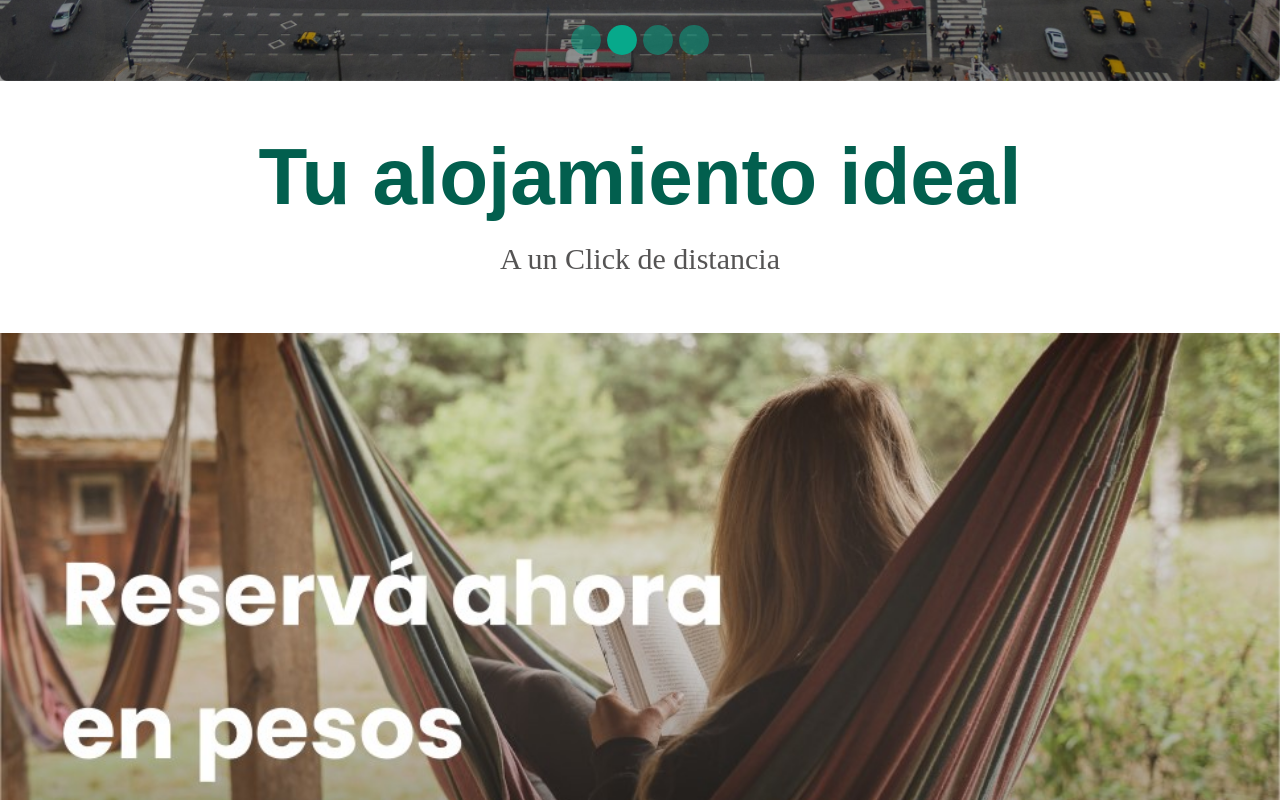
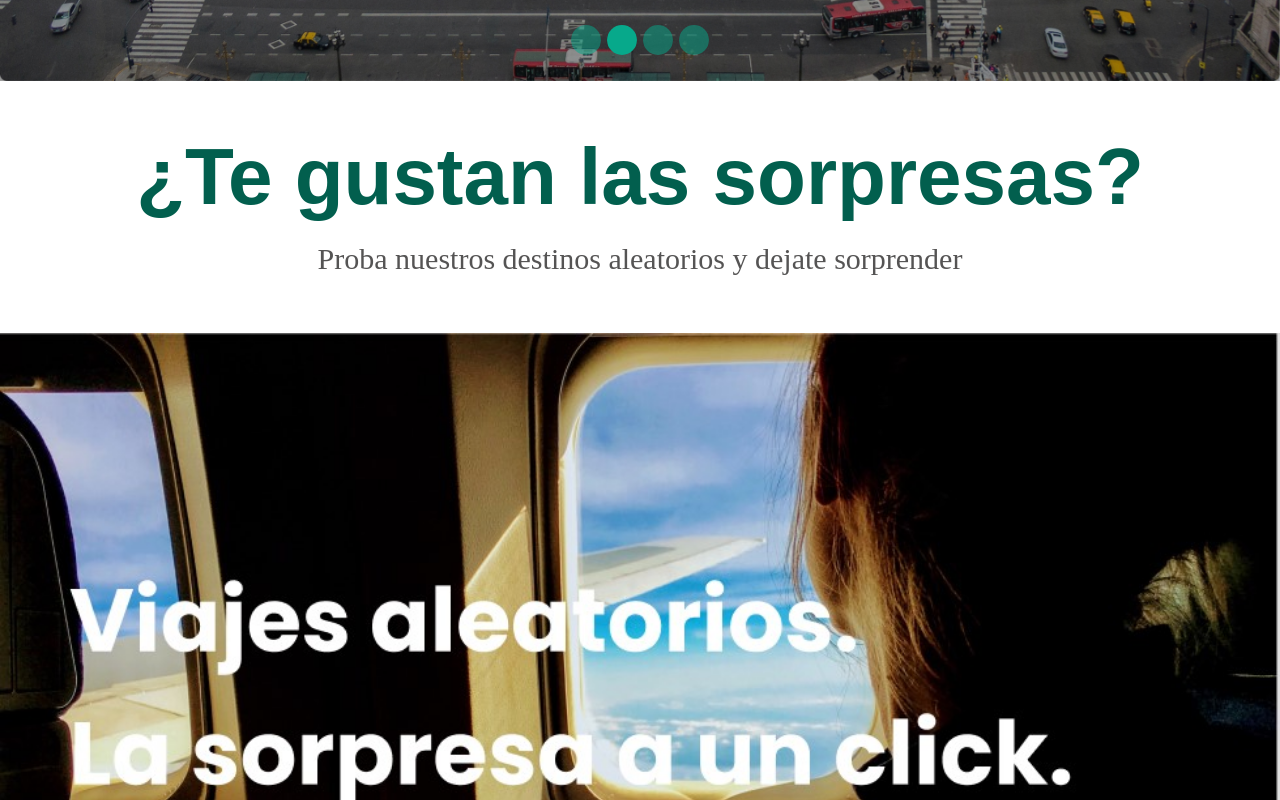
Before and after one commit to AstroCaro/c8-22-m-javareact, a React (Create React App) app in the folder frontend/cabininn/: page / in a window 1280 px wide. Shown: the part 1920-2720 px from the top of the page. Built offline with nearby package versions, Linux system fonts and the light colour scheme; no server answers.

Commit message:
agregando aleatorio

```diff
--- a/frontend/cabininn/src/components/carousel/CarrouselAll.jsx
+++ b/frontend/cabininn/src/components/carousel/CarrouselAll.jsx
@@ -4,6 +4,7 @@ import "./carrousel.css";
 import image1 from "../../images/Barilocheuikit.jpg";
 import image2 from "../../images/Ushuaiazoomuikit.jpg";
 import image3 from "../../images/CarlosPazzoomuikit.jpg";
+import img from '../../images/Frame 133.png'
 import { Link } from "react-router-dom";
 
 const images = [image1, image2, image3];
--- a/frontend/cabininn/src/components/carousel/carrousel.css
+++ b/frontend/cabininn/src/components/carousel/carrousel.css
@@ -18,6 +18,7 @@
 
 .item-img {
 cursor: pointer;
+
 }
 
 .btn-slider {
--- a/frontend/cabininn/src/components/sectionImg/SectionImg1.jsx
+++ b/frontend/cabininn/src/components/sectionImg/SectionImg1.jsx
@@ -1,62 +1,21 @@
-import Card from "react-bootstrap/Card";
-import { Container } from "react-bootstrap";
-import Row from "react-bootstrap/Row";
-import Col from "react-bootstrap/Col";
+
 import './sectionStyles.css'
+import img from '../../images/imagenultima.jpg'
+import { Container } from 'react-bootstrap';
+import { Link } from 'react-router-dom'
 
 function SectionImg1() {
   return (
     <>
-      <Container className="grid">
-        <h2 className="text-center">Todavia no te decidiste?</h2>
-        <Row>
-          <Col>
-            <Card className="my-5">
-              <Card.Img
-                variant="top"
-                src="https://www.w3schools.com/howto/img_fjords.jpg"
-              />
-              <Card.Body>
-                <Card.Title>Card Title</Card.Title>
-                <Card.Text>
-                  Some quick example text to build on the card title and make up
-                  the bulk of the card's content.
-                </Card.Text>
-              </Card.Body>
-            </Card>
-          </Col>
-          <Col>
-            <Card className="my-5">
-              <Card.Img
-                variant="top"
-                src="https://www.w3schools.com/howto/img_fjords.jpg"
-              />
-              <Card.Body>
-                <Card.Title>Card Title</Card.Title>
-                <Card.Text>
-                  Some quick example text to build on the card title and make up
-                  the bulk of the card's content.
-                </Card.Text>
-              </Card.Body>
-            </Card>
-          </Col>
-          <Col>
-            <Card className="my-5">
-              <Card.Img
-                variant="top"
-                src="https://www.w3schools.com/howto/img_fjords.jpg"
-              />
-              <Card.Body>
-                <Card.Title>Card Title</Card.Title>
-                <Card.Text>
-                  Some quick example text to build on the card title and make up
-                  the bulk of the card's content.
-                </Card.Text>
-              </Card.Body>
-            </Card>
-          </Col>
-        </Row>
-      </Container>
+      <Container className="text-center">
+      <h2 className="mainTitles mt-5 mb-2">¿Te gustan las sorpresas?</h2>
+      <h4 className="subTitles mb-5 mb-2">Proba nuestros destinos aleatorios y dejate sorprender</h4>
+    </Container>
+    <div className="mb-3">
+      <Link to = {`./reservation/${Math.floor(Math.random()*14)}`}>
+      <img className="w-100 img-fluid mb-5" src={img} alt="" />
+      </Link>
+    </div>
     </>
   );
 }
--- a/frontend/cabininn/src/components/sectionImg/SectionImg3.jsx
+++ b/frontend/cabininn/src/components/sectionImg/SectionImg3.jsx
@@ -5,7 +5,7 @@ function SectionImg3() {
   return (
     <>
     <Container className="text-center">
-      <h2 className="mainTitles mt-5 mb-2">Tu alojamiento ideal</h2>
+      <h2 className="mainTitles mt-2 mb-2">Tu alojamiento ideal</h2>
       <h4 className="subTitles mb-5 mb-2">A un Click de distancia</h4>
     </Container>
     <div className="mb-3">
--- a/frontend/cabininn/src/pages/home/Home.jsx
+++ b/frontend/cabininn/src/pages/home/Home.jsx
@@ -1,6 +1,7 @@
 import React from "react";
 import CarrouselAll from "../../components/carousel/CarrouselAll";
 import HeaderAll from "../../components/header/HeaderAll";
+import SectionImg1 from "../../components/sectionImg/SectionImg1";
 import SectionImg2 from "../../components/sectionImg/SectionImg2";
 import SectionImg3 from "../../components/sectionImg/SectionImg3";
 
@@ -11,7 +12,9 @@ const Home = ({setsearching, searching, search}) => {
         searching={searching} search={search} />
       <CarrouselAll />
       <SectionImg2 />
+      <SectionImg1 />
       <SectionImg3 />
+
     </>
   );
 };
--- a/frontend/cabininn/src/pages/pays/Pays.jsx
+++ b/frontend/cabininn/src/pages/pays/Pays.jsx
@@ -3,30 +3,31 @@ import Form from "react-bootstrap/Form";
 import "./pays.css";
 import Swal from "sweetalert2";
 function BasicExample({}) {
+  const datospago = JSON.parse(localStorage.getItem("pay"));
 
+  let rand = function () {
+    return Math.random().toString(36).substr(2); // remove `0.`
+  };
 
-
-   const datospago = JSON.parse(localStorage.getItem('pay'))
-
+  let token = function () {
+    return rand() + rand(); // to make it longer
+  };
 
   const confirmReserva = () => {
-
     Swal.fire(
       "Felicidades!",
-      `se genero tu reserva con el codigo ${new Date()}`,
+      `se genero tu reserva con el codigo ${token()}, \n
+      se envio los datos de compra a su email.`,
       "success"
     );
 
-    setTimeout(()=>{
-      localStorage.removeItem('pay')
+    setTimeout(() => {
+      localStorage.removeItem("pay");
       // localStorage.removeItem('dataSession')
       // localStorage.removeItem('session')
-      window.location.assign('/')
-
-    },3000)
-
-
-   }
+      window.location.assign("/");
+    }, 3000);
+  };
 
   return (
     <>
@@ -41,26 +42,33 @@ function BasicExample({}) {
                 <div className="d-flex justify-content-between">
                   <p className="fec m-0">
                     Fecha de viaje:{" "}
-                    <span className="text m-0"> {datospago.checkin} al {datospago.checkout} </span>
+                    <span className="text m-0">
+                      {" "}
+                      {datospago.checkin} al {datospago.checkout}{" "}
+                    </span>
                   </p>
                   <p className="fec m-0">
-                    Viajeros: <span className="text m-0">{datospago.viajeros}</span>{" "}
+                    Viajeros:{" "}
+                    <span className="text m-0">{datospago.viajeros}</span>{" "}
                   </p>
                 </div>
                 <hr />
                 <p className="text-s">
-                  Precio {datospago.cantdias} noches <span className="text ms-4"> $ {datospago.total} </span>{" "}
+                  Precio {datospago.cantdias} noches{" "}
+                  <span className="text ms-4"> $ {datospago.total} </span>{" "}
                 </p>
                 <p className="text-s">
-                  Tarifa de limpieza{" "}
-                  <span className="text ms-4"> $ 5000 </span>{" "}
+                  Tarifa de limpieza <span className="text ms-4"> $ 5000 </span>{" "}
                 </p>
                 <p className="text-s">
                   Tarifa por servicio <span className="text ms-4"> $ 918 </span>{" "}
                 </p>
                 <hr />
                 <p className="text-end fec">
-                  TOTAL: <span className="text fs-3">$ {Number(datospago.total) + 5918}</span>
+                  TOTAL:{" "}
+                  <span className="text fs-3">
+                    $ {Number(datospago.total) + 5918}
+                  </span>
                 </p>
               </div>
             </Card>
@@ -104,7 +112,12 @@ function BasicExample({}) {
                       </div>
                     </Form.Group>
                   </Form.Group>
-                  <Button className="d-block mx-auto mt-5 btn-r px-5 py-3" onClick={confirmReserva}>Reservar</Button>
+                  <Button
+                    className="d-block mx-auto mt-5 btn-r px-5 py-3"
+                    onClick={confirmReserva}
+                  >
+                    Reservar
+                  </Button>
                 </Form>
               </div>
             </Card>
--- a/frontend/cabininn/src/pages/reservation/ReservationByOne.jsx
+++ b/frontend/cabininn/src/pages/reservation/ReservationByOne.jsx
@@ -28,10 +28,11 @@ const ReservationByOne = ({ setsearching, searching, search }) => {
   const [total, settotal] = useState(0);
 
   useEffect(() => {
+
     axios
       .get(`https://cabininn-backend-production.up.railway.app/hotels/${id}`)
       .then((res) => sethotels(res.data));
-    window.scrollTo(0, 0);
+      window.scrollTo(0, 0);
   }, []);
 
   const probando = () => {
@@ -55,7 +56,7 @@ const ReservationByOne = ({ setsearching, searching, search }) => {
       fechaf = "0".concat(fechaf);
     }
 
-    console.log(fechai, fechaf);
+    // console.log(fechai, fechaf);
 
     axios
       .post("https://cabininn-backend-production.up.railway.app/bookings/", {
```
Also changed, not shown: frontend/cabininn/src/images/Frame 133.png (added), frontend/cabininn/src/images/imagenultima.jpg (added). Lines whose indentation alone changed are shown as unchanged.
